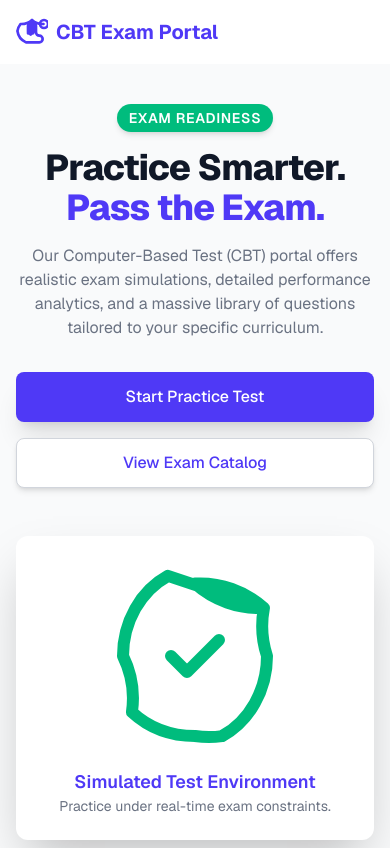
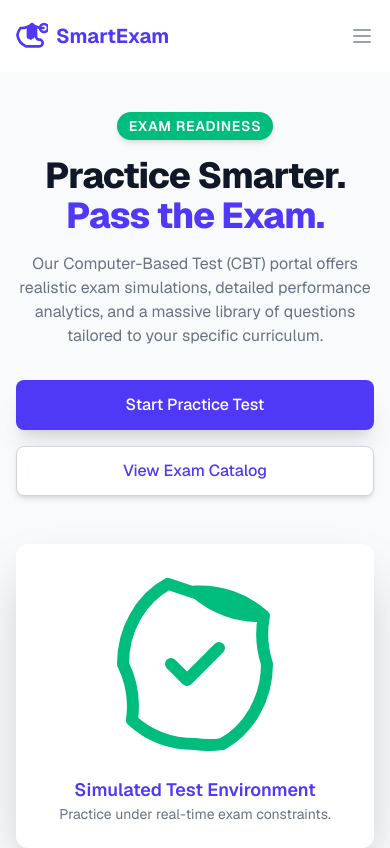
Before and after one commit to emteezet/SmartExam, a Next.js app: page / in a window 390 px wide. Shown: the top 848 px of the page. Built offline with nearby package versions, Linux system fonts and the light colour scheme.

Commit message:
Make header responsive; connect Exams link to /exam

```diff
--- a/app/components/Header.jsx
+++ b/app/components/Header.jsx
@@ -1,15 +1,19 @@
 "use client";
 
-import React from "react";
+import React, { useState } from "react";
 import Link from "next/link";
 import { PRIMARY_TEXT, ACCENT_BG, ACCENT_BG_HOVER } from "./ui/colors";
 
-const Header = () => (
+const Header = () => {
+  const [open, setOpen] = useState(false);
+  const items = ["Features", "Pricing", "Exams", "Support"];
+
+  return (
     <header className="bg-white shadow-md">
       <div className="max-w-7xl mx-auto px-4 sm:px-6 lg:px-8">
         <div className="flex justify-between items-center py-4 md:justify-start md:space-x-10">
           <div className="flex justify-start lg:w-0 lg:flex-1">
-          <a href="#" className="flex items-center space-x-2">
+            <Link href="/" className="flex items-center space-x-2">
               <svg
                 className={`h-8 w-auto ${PRIMARY_TEXT}`}
                 fill="none"
@@ -25,13 +29,56 @@ const Header = () => (
                 ></path>
               </svg>
               <span className={`text-xl font-bold ${PRIMARY_TEXT}`}>
-              CBT Exam Portal
+                SmartExam
               </span>
-          </a>
+            </Link>
+          </div>
+
+          {/* Mobile menu button */}
+          <div className="-mr-2 flex items-center md:hidden">
+            <button
+              onClick={() => setOpen(!open)}
+              aria-expanded={open}
+              aria-label="Toggle menu"
+              className="inline-flex items-center justify-center p-2 rounded-md text-gray-400 hover:text-gray-500 hover:bg-gray-100 focus:outline-none focus:ring-2 focus:ring-inset focus:ring-indigo-500"
+            >
+              <svg
+                className="h-6 w-6"
+                xmlns="http://www.w3.org/2000/svg"
+                fill="none"
+                viewBox="0 0 24 24"
+                stroke="currentColor"
+              >
+                {open ? (
+                  <path
+                    strokeLinecap="round"
+                    strokeLinejoin="round"
+                    strokeWidth="2"
+                    d="M6 18L18 6M6 6l12 12"
+                  />
+                ) : (
+                  <path
+                    strokeLinecap="round"
+                    strokeLinejoin="round"
+                    strokeWidth="2"
+                    d="M4 6h16M4 12h16M4 18h16"
+                  />
+                )}
+              </svg>
+            </button>
           </div>
 
           <nav className="hidden md:flex space-x-10">
-          {["Features", "Pricing", "Exams", "Support"].map((item) => (
+            {items.map((item) =>
+              item === "Exams" ? (
+                <Link
+                  key={item}
+                  href="/exam"
+                  className={`text-base font-medium text-gray-500 hover:text-indigo-600 transition duration-150`}
+                >
+                  {item}
+                </Link>
+              ) : (
                 <a
                   key={item}
                   href={`#${item.toLowerCase()}`}
@@ -39,7 +86,8 @@ const Header = () => (
                 >
                   {item}
                 </a>
-          ))}
+              )
+            )}
           </nav>
 
           <div className="hidden md:flex items-center justify-end md:flex-1 lg:w-0">
@@ -57,8 +105,53 @@ const Header = () => (
             </Link>
           </div>
         </div>
+
+        {/* Mobile menu panel */}
+        {open && (
+          <div className="md:hidden mt-2 pb-4">
+            <div className="space-y-1 px-2 pt-2 pb-3">
+              {items.map((item) =>
+                item === "Exams" ? (
+                  <Link
+                    key={item}
+                    href="/exam"
+                    onClick={() => setOpen(false)}
+                    className="block px-3 py-2 rounded-md text-base font-medium text-gray-700 hover:bg-gray-50"
+                  >
+                    {item}
+                  </Link>
+                ) : (
+                  <a
+                    key={item}
+                    href={`#${item.toLowerCase()}`}
+                    onClick={() => setOpen(false)}
+                    className="block px-3 py-2 rounded-md text-base font-medium text-gray-700 hover:bg-gray-50"
+                  >
+                    {item}
+                  </a>
+                )
+              )}
+
+              <Link
+                href="/signin"
+                className="block px-3 py-2 rounded-md text-base font-medium text-gray-700 hover:bg-gray-50"
+                onClick={() => setOpen(false)}
+              >
+                Sign In
+              </Link>
+              <Link
+                href="/register"
+                className={`block mt-1 px-3 py-2 rounded-md text-base font-medium text-white ${ACCENT_BG} ${ACCENT_BG_HOVER}`}
+                onClick={() => setOpen(false)}
+              >
+                Register
+              </Link>
+            </div>
+          </div>
+        )}
       </div>
     </header>
   );
+};
 
 export default Header;
```
Lines whose indentation alone changed are shown as unchanged.
